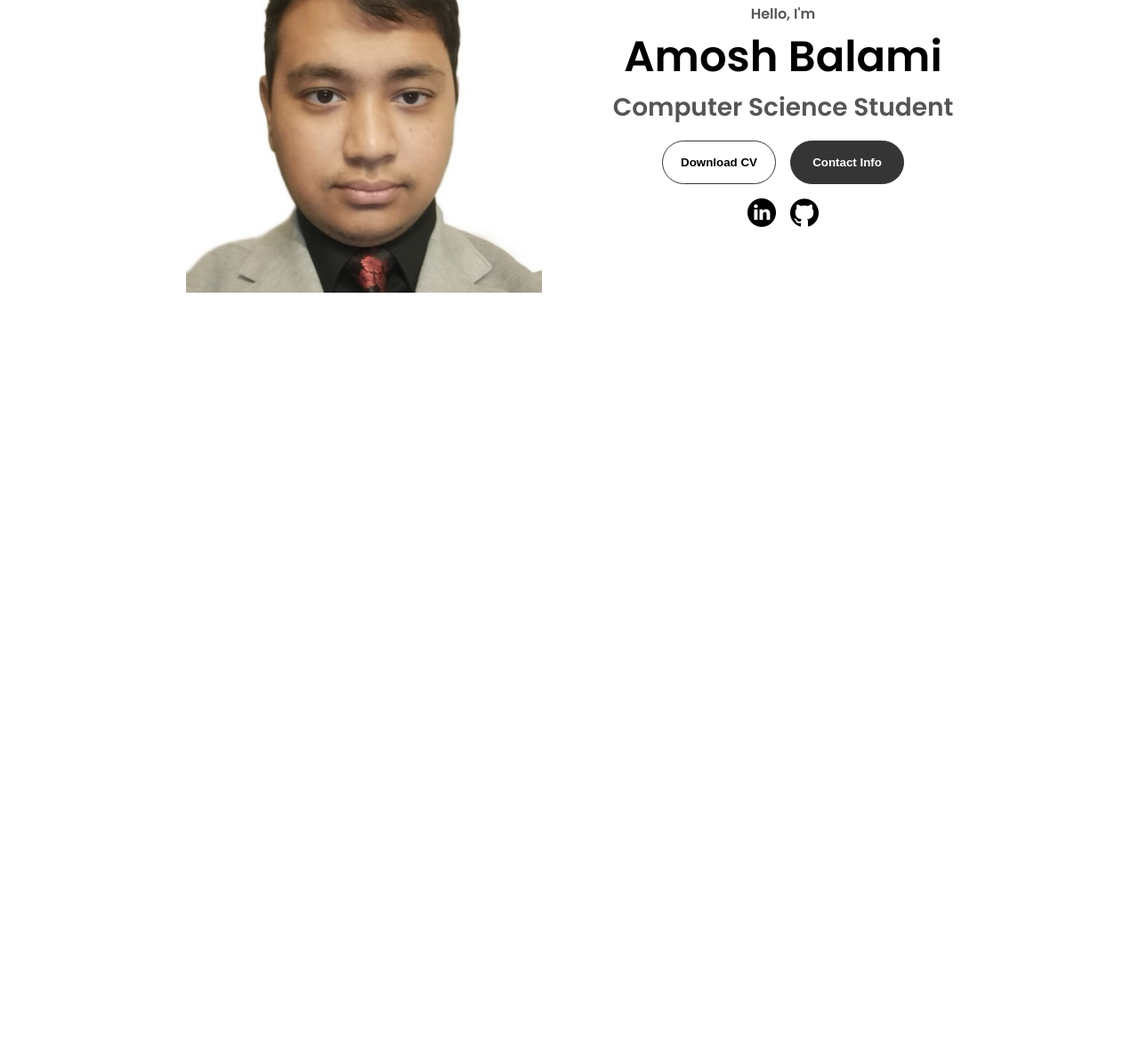
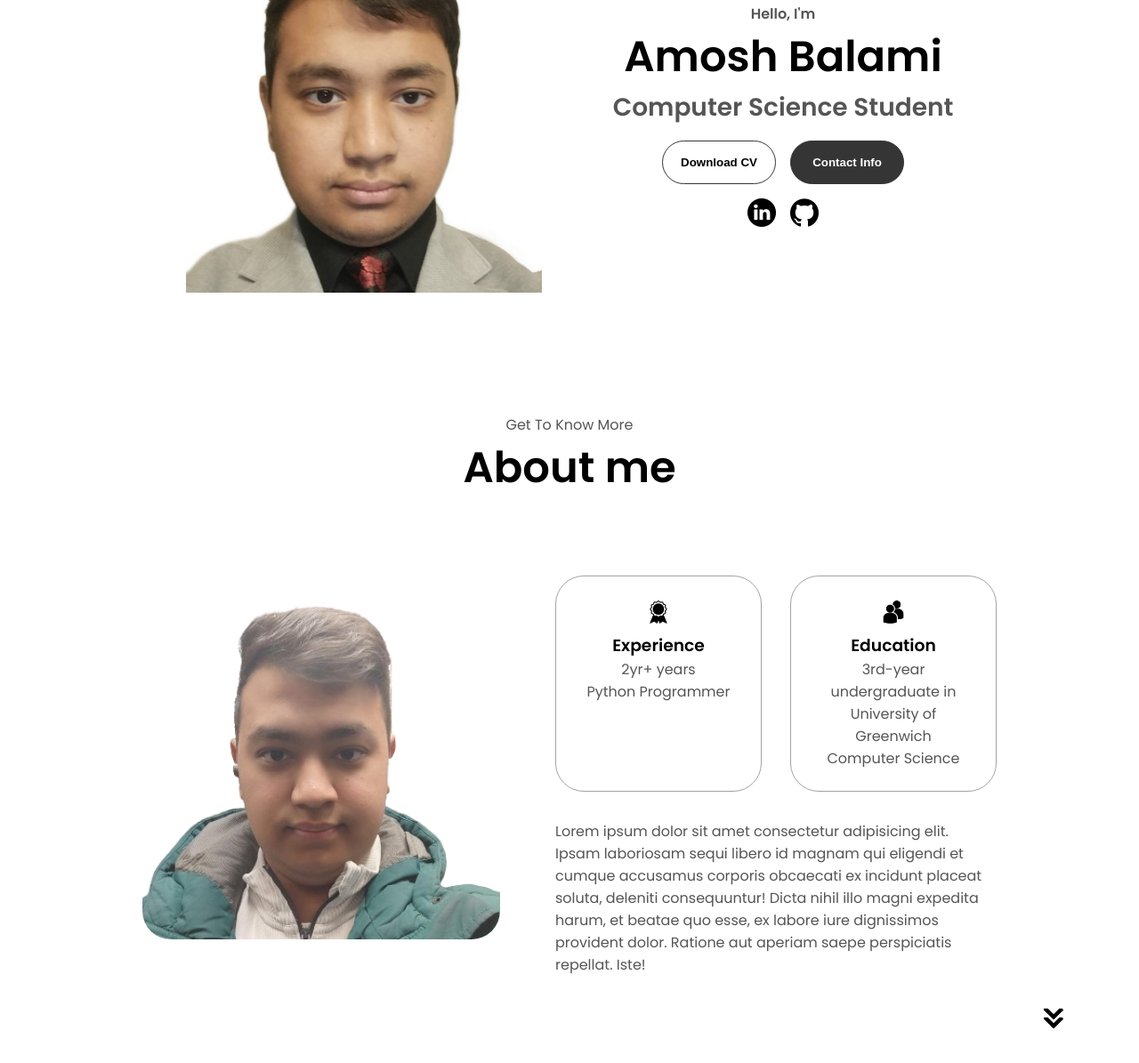
Before and after one commit to Amoshb/html-css-js-portfolio-one, a plain HTML site: page index.html in a window 1280 px wide. Shown: the part 343-1538 px from the top of the page at 89% size. Before the commit the page ends 800 px from the top, so only its background shows below. Drawn offline with Linux system fonts and the light colour scheme.

Commit message:
About Section
About section demo... (content not finished yet)

```diff
--- a/index.html
+++ b/index.html
@@ -72,6 +72,43 @@
             </div>
         </div>
     </section>
+    <section id="about">
+        <p class="section__text__p1">Get To Know More</p>
+        <h1 class="title">About me</h1>
+        <div class="section-container">
+            <div class="section__pic-container">
+                <img
+                    src="./assets/Am2About.png"
+                    alt="Profile picture"
+                    class="about-pic"
+                    >
+            </div>
+            <div class="about-details-container">
+                <div class="about-containers">
+                    <div class="details-container">
+                        <img src="./assets/experience.png" alt="experience icon" class = 'icon'>
+                        <h3>Experience</h3>
+                        <p>2yr+ years <br/>Python Programmer</p>
+                    </div>
+                    <div class="details-container">
+                        <img src="./assets/education.png" alt="education icon" class = 'icon'>
+                        <h3>Education</h3>
+                        <p>3rd-year undergraduate in University of Greenwich <br/>Computer Science</p>
+                    </div>
+                </div>
+                <div class="text-container">
+                    <p>
+                        Lorem ipsum dolor sit amet consectetur adipisicing elit.
+                        Ipsam laboriosam sequi libero id magnam qui eligendi et cumque accusamus corporis obcaecati ex incidunt placeat soluta, deleniti consequuntur! Dicta nihil illo magni expedita harum, et beatae quo esse, ex labore iure dignissimos provident dolor.
+                        Ratione aut aperiam saepe perspiciatis repellat. Iste!
+                    </p>
+                </div>
+            </div>
+        </div>
+        <img src="./assets/arrow.png" alt="Arrow icon" class="icon arrow"
+        onclick="location.href='./#experience'">
+
+    </section>
     <script src="script.js"></script>
 </body>
 </html>
--- a/style.css
+++ b/style.css
@@ -246,3 +246,57 @@ section {
 .btn-container{
     gap: 1rem;
 }
+
+/* ABOUT SECTION */
+
+#about {
+    position: relative;
+}
+
+.about-containers {
+    gap:2rem;
+    margin-bottom: 2rem;
+    margin-top: 2rem;
+}
+
+.about-details-container {
+    justify-content: center;
+    flex-direction: column;
+}
+
+
+.about-containers,
+.about-details-container {
+    display: flex;
+}
+
+.about-pic {
+    border-radius: 2rem;
+}
+
+.arrow {
+    position: absolute;
+    right: -5rem;
+    bottom: 2.5rem;
+}
+
+.details-container {
+    padding: 1.5rem;
+    flex: 1;
+    background: white;
+    border-radius: 2rem;
+    border: rgb(53, 53, 53) 0.1rem solid;
+    border-color: rgb(163,163,163);
+    text-align: center;
+}
+
+.section-container {
+    gap: 4rem;
+    height: 80%;
+}
+
+.section__pic-container {
+    height: 400px;
+    width: 400px;
+    margin: auto 0;
+}
```
Also changed, not shown: assets/Am2About.jpg (added), assets/Am2About.png (added).
